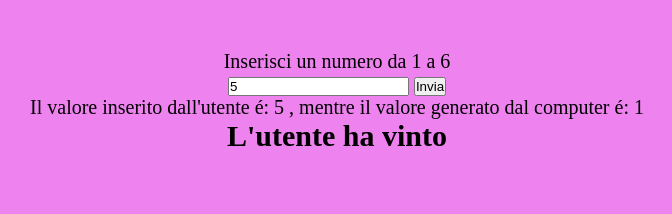
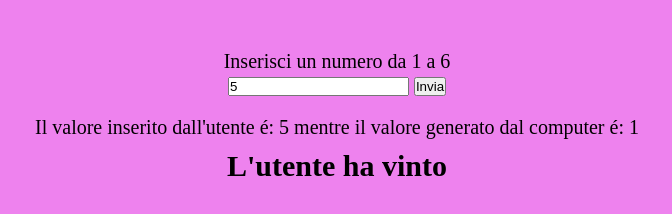
Before and after one commit to DanieleCorrado/js-mail-dadi, a plain HTML site: page Dadi/index.html in a window 1280 px wide. Both pictures are taken after typing "5" into the empty fields and a click on the button "Invia". Shown: the whole page, without its empty margins (303-975 px from the left). Drawn offline with Linux system fonts and the light colour scheme.

Commit message:
improve dice roll style

```diff
--- a/Dadi/css/index.css
+++ b/Dadi/css/index.css
@@ -24,4 +24,9 @@ body {
 
 #result {
   display: none;
+  margin-top: 20px;
 }
+
+#result h2 {
+  margin-top: 10px;
+}
--- a/Dadi/index.html
+++ b/Dadi/index.html
@@ -28,10 +28,10 @@
 
         <div id="result">
 
-          <span>Il valore inserito dall'utente &eacute;: </span>
+          <span>Il valore inserito dall'utente &eacute;:</span>
 
           <span id="user-value"></span>
-          <span>, mentre il valore generato dal computer &eacute;:</span>
+          <span>mentre il valore generato dal computer &eacute;:</span>
 
           <span id="computer-value"></span>
 
```
